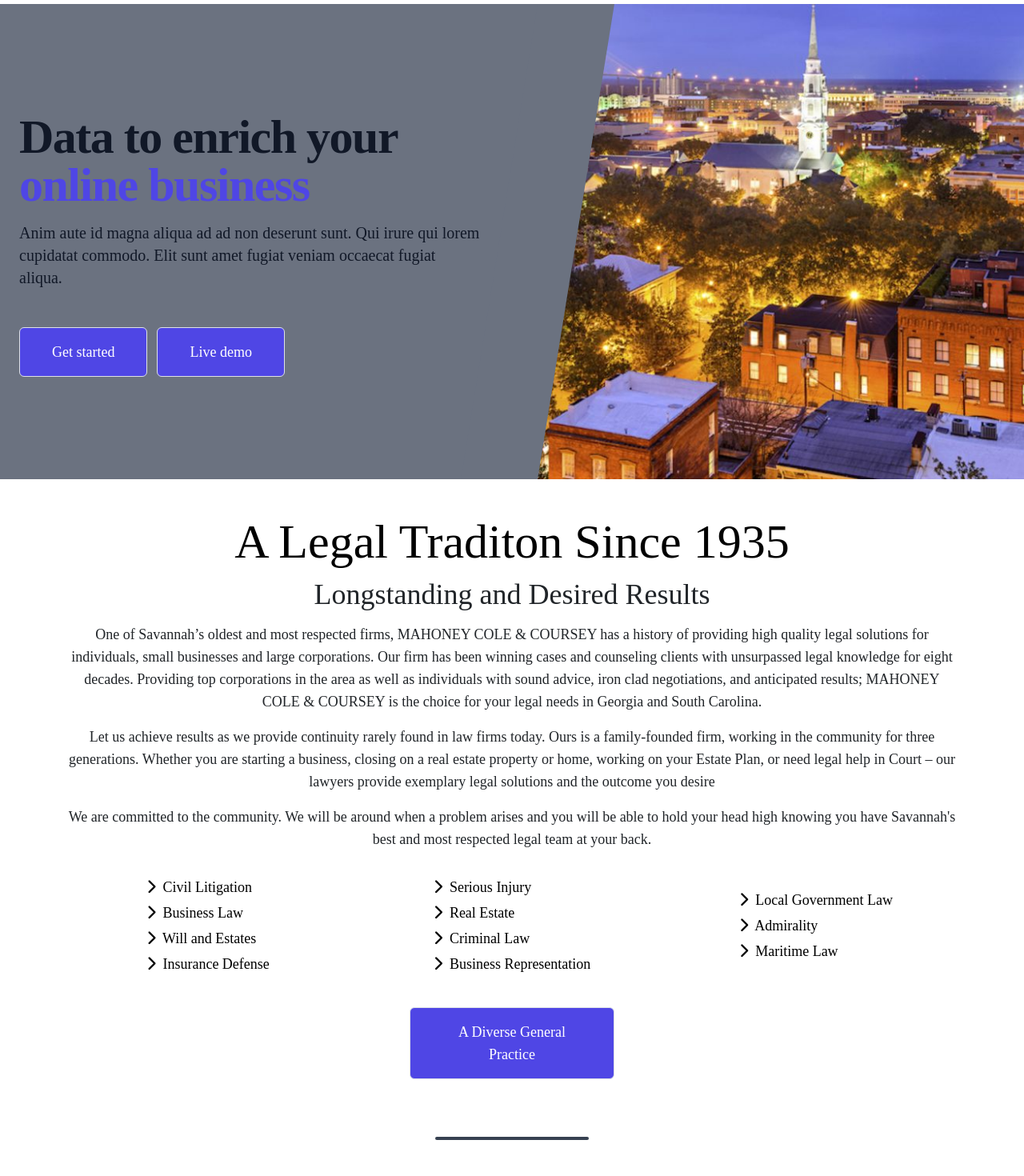
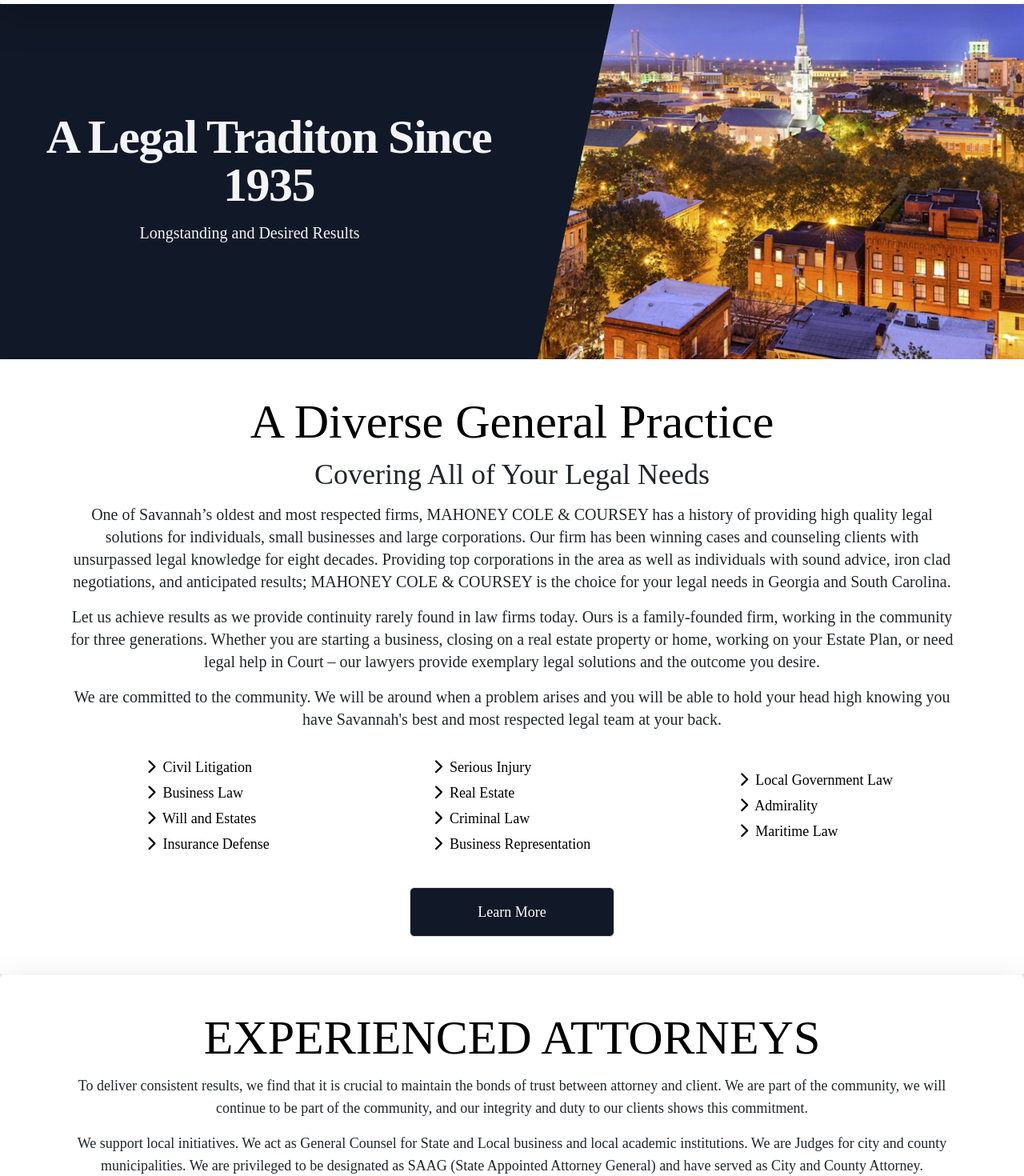
Before and after one commit to HunterPadgett/freelance-template, a React (Create React App) app: page / in a window 1280 px wide. Shown: the part 95-1565 px from the top of the page at 80% size. Built offline with nearby package versions, Linux system fonts and the light colour scheme; a web font is replaced by a local one.

Commit message:
homepage edit

```diff
--- a/src/components/AttorneyHome/index.js
+++ b/src/components/AttorneyHome/index.js
@@ -4,7 +4,7 @@
 
 const AttorneyHome = () => {
   return (
-    <div className="grid flex items-center grid-cols-1">
+    <div className="grid flex items-center grid-cols-1 rounded-lg shadow-lg bg-white max-w-fit border-0">
       <div class="container text-center mt-5">
         <h2 className="text-black text-4xl mb-3 md:text-6xl">
           EXPERIENCED ATTORNEYS
@@ -102,13 +102,13 @@
       <button className="mb-5 mt-2 border-none flex flex-row items-center justify-center">
         <a
           href="/Attorneys"
-          className="flex border-none flex-row w-1/2 justify-center rounded-md border border-transparent bg-indigo-600 px-8 py-3 text-base font-medium text-white hover:bg-indigo-700 md:py-4 md:px-10 md:text-lg md:w1/5 lg:w-1/6"
+          className="flex border-none flex-row w-1/2 justify-center rounded-md border border-transparent bg-gray-900 px-8 py-3 text-base font-medium text-white hover:bg-blue-800 md:py-4 md:px-10 md:text-lg md:w1/5 lg:w-1/6"
         >
           Meet Our Team
         </a>
       </button>
 
-      <hr class="my-4 mx-auto w-48 h-1 bg-gray-700 rounded border-0 md:my-10 dark:bg-gray-700"/>
+      {/* <hr class="my-4 mx-auto w-48 h-1 bg-gray-700 rounded border-0 md:my-10 dark:bg-gray-700"/> */}
     </div>
   );
 };
--- a/src/components/NavBar/index.js
+++ b/src/components/NavBar/index.js
@@ -14,7 +14,7 @@
 const Navbar = ({ toggle }) => {
   return (
     <>
-      <Nav>
+      <Nav className="rounded-lg shadow-lg bg-white max-w-fit border-0">
         <NavbarContainer>
           <NavLink className="text-uppercase" to="/">
             <img id="navLogo" src={Logo}/>
--- a/src/components/PracticeAreasHome/index.js
+++ b/src/components/PracticeAreasHome/index.js
@@ -3,40 +3,42 @@
 
 const PracticeAreasHome = () => {
   return (
-    <div className="grid flex items-center grid-cols-1">
-      <div class="container text-center mt-5">
-        <h2 className="text-black text-4xl mb-3 md:text-6xl">
-          A Legal Traditon Since 1935
+    <div className="grid flex items-center grid-cols-1 rounded-lg shadow-lg bg-white max-w-fit border-0">
+      <div class="container text-center mt-5 ">
+        <h2 className="text-black  text-4xl mb-3 md:text-6xl">
+          A Diverse General Practice
         </h2>
-        <h3 className="text-3xl mb-3 md:text-4xl">
-          Longstanding and Desired Results
+        <h3 className="text-2xl mb-3 md:text-4xl">
+          Covering All of Your Legal Needs
         </h3>
-        <p className="mb-3 text-lg">
+        <div className="">
+          <p className="mb-3 text-lg md:text-xl">
             One of Savannah’s oldest and most respected firms, MAHONEY COLE &
             COURSEY has a history of providing high quality legal solutions for
             individuals, small businesses and large corporations. Our firm has
             been winning cases and counseling clients with unsurpassed legal
-          knowledge for eight decades. Providing top corporations in the area as
-          well as individuals with sound advice, iron clad negotiations, and
-          anticipated results; MAHONEY COLE & COURSEY is the choice for your
-          legal needs in Georgia and South Carolina.
+            knowledge for eight decades. Providing top corporations in the area
+            as well as individuals with sound advice, iron clad negotiations,
+            and anticipated results; MAHONEY COLE & COURSEY is the choice for
+            your legal needs in Georgia and South Carolina.
           </p>
-        <p className="mb-3 text-lg">
+          <p className="mb-3 text-lg md:text-xl">
             Let us achieve results as we provide continuity rarely found in law
             firms today. Ours is a family-founded firm, working in the community
-          for three generations. Whether you are starting a business, closing on
-          a real estate property or home, working on your Estate Plan, or need
-          legal help in Court – our lawyers provide exemplary legal solutions
-          and the outcome you desire
+            for three generations. Whether you are starting a business, closing
+            on a real estate property or home, working on your Estate Plan, or
+            need legal help in Court – our lawyers provide exemplary legal
+            solutions and the outcome you desire.
           </p>
-        <p className="text-lg">
+          <p className="text-lg md:text-xl">
             We are committed to the community. We will be around when a problem
             arises and you will be able to hold your head high knowing you have
             Savannah's best and most respected legal team at your back.
           </p>
         </div>
+      </div>
 
-      <div className="mt-3 mb-3  flex-row text-lg container">
+      <div className="mt-3 mb-3 flex-row justify-center items-center text-lg container">
         <div className="flex items-center row justify-center">
           <div class="flex justify-center col-xl-4 col-md-4 col-sm-12  ">
             <ul class=" space-y-1 max-w-md list-inside text-black dark:text-gray-400">
@@ -93,13 +95,13 @@
       <button className="mb-5 mt-2 border-none flex flex-row items-center justify-center">
         <a
           href="/practice-areas"
-          className="flex border-none flex-row w-1/2 justify-center rounded-md border border-transparent bg-indigo-600 px-8 py-3 text-base font-medium text-white hover:bg-indigo-700 md:py-4 md:px-10 md:text-lg md:w1/4 lg:w-1/5"
+          className="flex border-none flex-row w-1/2 justify-center rounded-md border border-transparent bg-gray-900 px-8 py-3 text-base font-medium text-white hover:bg-blue-800 md:py-4 md:px-10 md:text-lg md:w1/4 lg:w-1/5"
         >
-          A Diverse General Practice
+          Learn More
         </a>
       </button>
 
-      <hr class="my-4 mx-auto w-48 h-1 bg-gray-700 rounded border-0 md:my-10 dark:bg-gray-700" />
+      {/* <hr class="my-4 mx-auto w-48 h-1 bg-gray-700 rounded border-0 md:my-10 dark:bg-gray-700" /> */}
     </div>
   );
 };
--- a/src/pages/index.js
+++ b/src/pages/index.js
@@ -5,26 +5,26 @@
 import logo from "../assets/MCCLogo.png";
 import background from '../assets/Savannah.jpg'
 
-const navigation = [
-  { name: "Our Firm", href: "#" },
-  { name: "Attorneys", href: "#" },
-  { name: "History", href: "#" },
-  { name: "Contact", href: "#" },
-];
+// const navigation = [
+//   { name: "Our Firm", href: "#" },
+//   { name: "Attorneys", href: "#" },
+//   { name: "History", href: "#" },
+//   { name: "Contact", href: "#" },
+// ];
 
 export default function Home() {
   return (
-   <div className="relative overflow-hidden bg-gray-500">
-        <div className="mx-auto max-w-7xl bg-gray-500">
-          <div className="relative z-10 bg-gray-500 pb-8 sm:pb-16 md:pb-20 lg:w-full lg:max-w-2xl lg:pb-28 xl:pb-32">
+   <div className="relative overflow-hidden bg-gray-900">
+        <div className="mx-auto max-w-7xl bg-gray-900">
+          <div className="relative z-10 bg-gray-900 pb-8 sm:pb-16 md:pb-20 lg:w-full lg:max-w-2xl lg:pb-28 xl:pb-32">
             <svg
-              className="absolute inset-y-0 right-0 hidden h-full w-48 translate-x-1/2 transform text-white lg:block"
-              fill="rgb(107 114 128)"
+              className="absolute inset-y-0 right-0 hidden h-full w-48 translate-x-1/2 transform text-gray-100 lg:block"
+              fill="rgb(17 24 39)"
               viewBox="0 0 100 100"
               preserveAspectRatio="none"
               aria-hidden="true"
             >
-              <polygon points="50,0 100,0 50,100 0,100 -z-10 bg-gray-500" />
+              <polygon points="50,0 100,0 50,100 0,100 -z-10 bg-gray-900" />
             </svg>
 
             <Popover>
@@ -44,7 +44,7 @@
                         />
                       </a>
                       <div className="-mr-2 flex items-center md:hidden">
-                        <Popover.Button className="inline-flex items-center justify-center rounded-md bg-white p-2 text-gray-400 hover:bg-gray-100 hover:text-gray-500 focus:outline-none focus:ring-2 focus:ring-inset focus:ring-indigo-500">
+                        <Popover.Button className="inline-flex items-center justify-center rounded-md bg-gray-900 p-2 text-gray-400 hover:bg-gray-900gray-100 hover:text-gray-100 focus:outline-none focus:ring-2 focus:ring-inset focus:ring-indigo-500">
                           <span className="sr-only">Open main menu</span>
                           <Bars3Icon className="h-6 w-6" aria-hidden="true" />
                         </Popover.Button>
@@ -56,7 +56,7 @@
                       <a
                         key={item.name}
                         href={item.href}
-                        className="font-medium text-gray-500 hover:text-gray-900"
+                        className="font-medium text-gray-100 hover:text-gray-900"
                       >
                         {item.name}
                       </a>
@@ -78,7 +78,7 @@
                   focus
                   className="absolute inset-x-0 top-0 z-10 origin-top-right transform p-2 transition md:hidden"
                 >
-                  <div className="overflow-hidden rounded-lg bg-white shadow-md ring-1 ring-black ring-opacity-5">
+                  <div className="overflow-hidden rounded-lg bg-gray-900 shadow-md ring-1 ring-black ring-opacity-5">
                     <div className="flex items-center justify-between px-5 pt-4">
                       <div>
                         <img
@@ -88,46 +88,42 @@
                         />
                       </div>
                       <div className="-mr-2">
-                        <Popover.Button className="inline-flex items-center justify-center rounded-md bg-white p-2 text-gray-400 hover:bg-gray-100 hover:text-gray-500 focus:outline-none focus:ring-2 focus:ring-inset focus:ring-indigo-500">
+                        <Popover.Button className="inline-flex items-center justify-center rounded-md bg-gray-900 p-2 text-gray-400 hover:bg-gray-900gray-100 hover:text-gray-100 focus:outline-none focus:ring-2 focus:ring-inset focus:ring-indigo-500">
                           <span className="sr-only">Close main menu</span>
                           <XMarkIcon className="h-6 w-6" aria-hidden="true" />
                         </Popover.Button>
                       </div>
                     </div>
-                    <div className="space-y-1 px-2 pt-2 pb-3">
+                    {/* <div className="space-y-1 px-2 pt-2 pb-3">
                       {navigation.map((item) => (
                         <a
                           key={item.name}
                           href={item.href}
-                          className="block rounded-md px-3 py-2 text-base font-medium text-gray-700 hover:bg-gray-50 hover:text-gray-900"
+                          className="block rounded-md px-3 py-2 text-base font-medium text-gray-700 hover:bg-gray-900gray-50 hover:text-gray-900"
                         >
                           {item.name}
                         </a>
                       ))}
-                    </div>
+                    </div> */}
                   </div>
                 </Popover.Panel>
               </Transition>
             </Popover>
 
             <main className="mx-auto mt-10 max-w-7xl px-4 sm:mt-12 sm:px-6 md:mt-16 lg:mt-20 lg:px-8 xl:mt-28">
-              <div className="sm:text-center lg:text-left">
-                <h1 className="text-4xl font-bold tracking-tight text-gray-900 sm:text-5xl md:text-6xl">
-                  <span className="block xl:inline">Data to enrich your</span>{" "}
-                  <span className="block text-indigo-600 xl:inline">
-                    online business
-                  </span>
+              <div className="text-center lg:text-left">
+                <h1 className="text-4xl font-bold tracking-tight text-gray-100 sm:text-5xl md:text-6xl">
+                  <span className="block sm:justify-center xl:inline">A Legal Traditon Since 1935</span>{" "}
+
                 </h1>
-                <p className="mt-3 text-base text-gray-900 sm:mx-auto sm:mt-5 sm:max-w-xl sm:text-lg md:mt-5 md:text-xl lg:mx-0">
-                  Anim aute id magna aliqua ad ad non deserunt sunt. Qui irure qui
-                  lorem cupidatat commodo. Elit sunt amet fugiat veniam occaecat
-                  fugiat aliqua.
+                <p className="mt-3 text-base text-gray-100 sm:mx-auto sm:mt-5 sm:max-w-xl sm:text-lg md:mt-5 md:text-xl lg:mx-0">
+                  Longstanding and Desired Results
                 </p>
-                <div className="mt-5 sm:mt-8 sm:flex sm:justify-center lg:justify-start">
+                {/* <div className="mt-5 sm:mt-8 sm:flex sm:justify-center lg:justify-start">
                   <div className="rounded-md">
                     <a
                       href="#"
-                      className="flex w-full items-center justify-center rounded-md border border-transparent bg-indigo-600 px-8 py-3 text-base font-medium text-white hover:bg-indigo-700 md:py-4 md:px-10 md:text-lg"
+                      className="flex w-full items-center justify-center rounded-md border border-transparent bg-gray-900indigo-600 px-8 py-3 text-base font-medium text-gray-100 hover:bg-gray-900indigo-700 md:py-4 md:px-10 md:text-lg"
                     >
                       Get started
                     </a>
@@ -135,12 +131,12 @@
                   <div className="sm:mt-0 sm:ml-3">
                     <a
                       href="#"
-                      className="flex w-full items-center justify-center rounded-md border border-transparent bg-indigo-600 px-8 py-3 text-base font-medium text-white hover:bg-indigo-700 md:py-4 md:px-10 md:text-lg"
+                      className="flex w-full items-center justify-center rounded-md border border-transparent bg-gray-900indigo-600 px-8 py-3 text-base font-medium text-gray-100 hover:bg-gray-900indigo-700 md:py-4 md:px-10 md:text-lg"
                     >
                       Live demo
                     </a>
                   </div>
-                </div>
+                </div> */}
               </div>
             </main>
           </div>
```
Also changed, not shown: src/components/HistoryHome/index.js (+7 -7 lines). Lines whose indentation alone changed are shown as unchanged.
